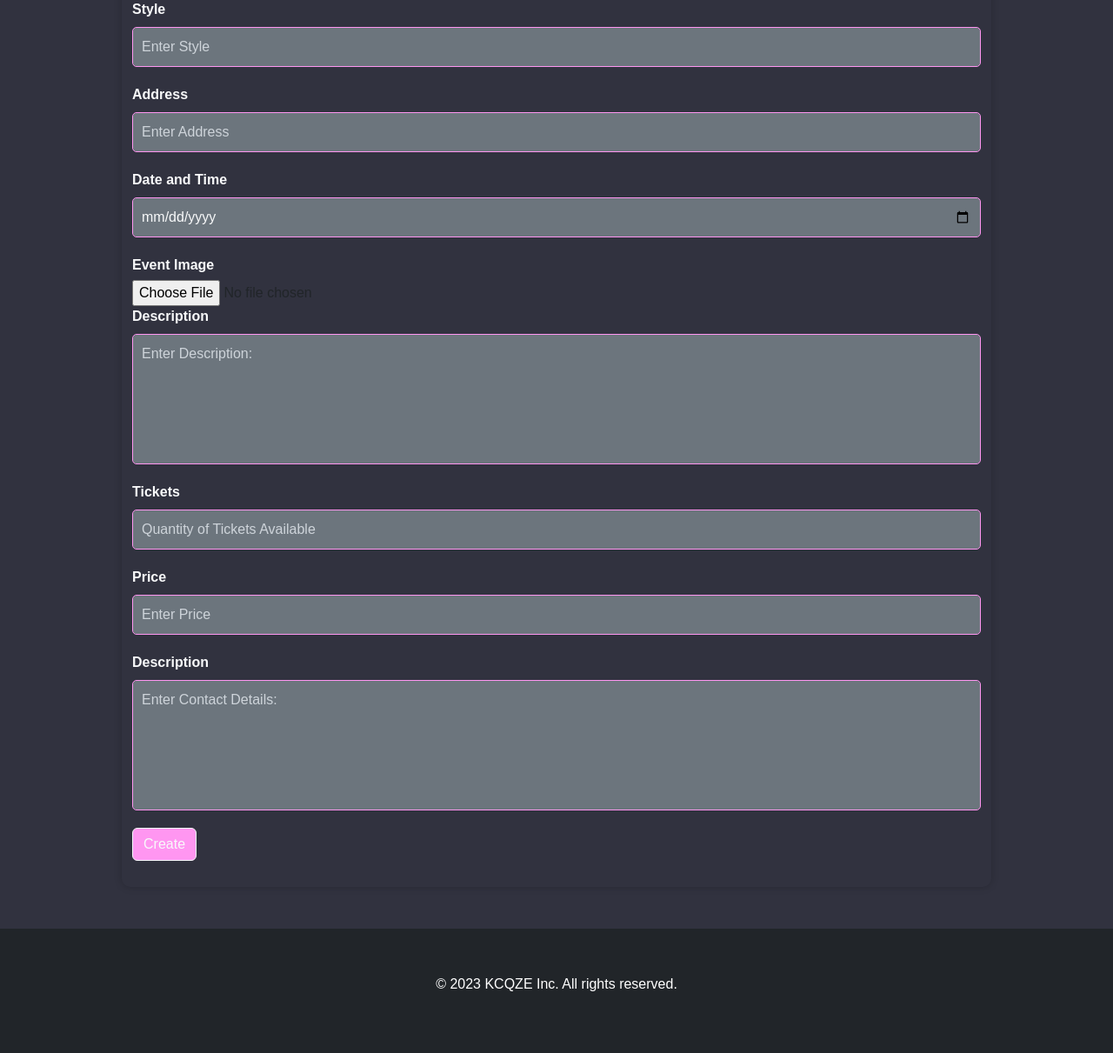
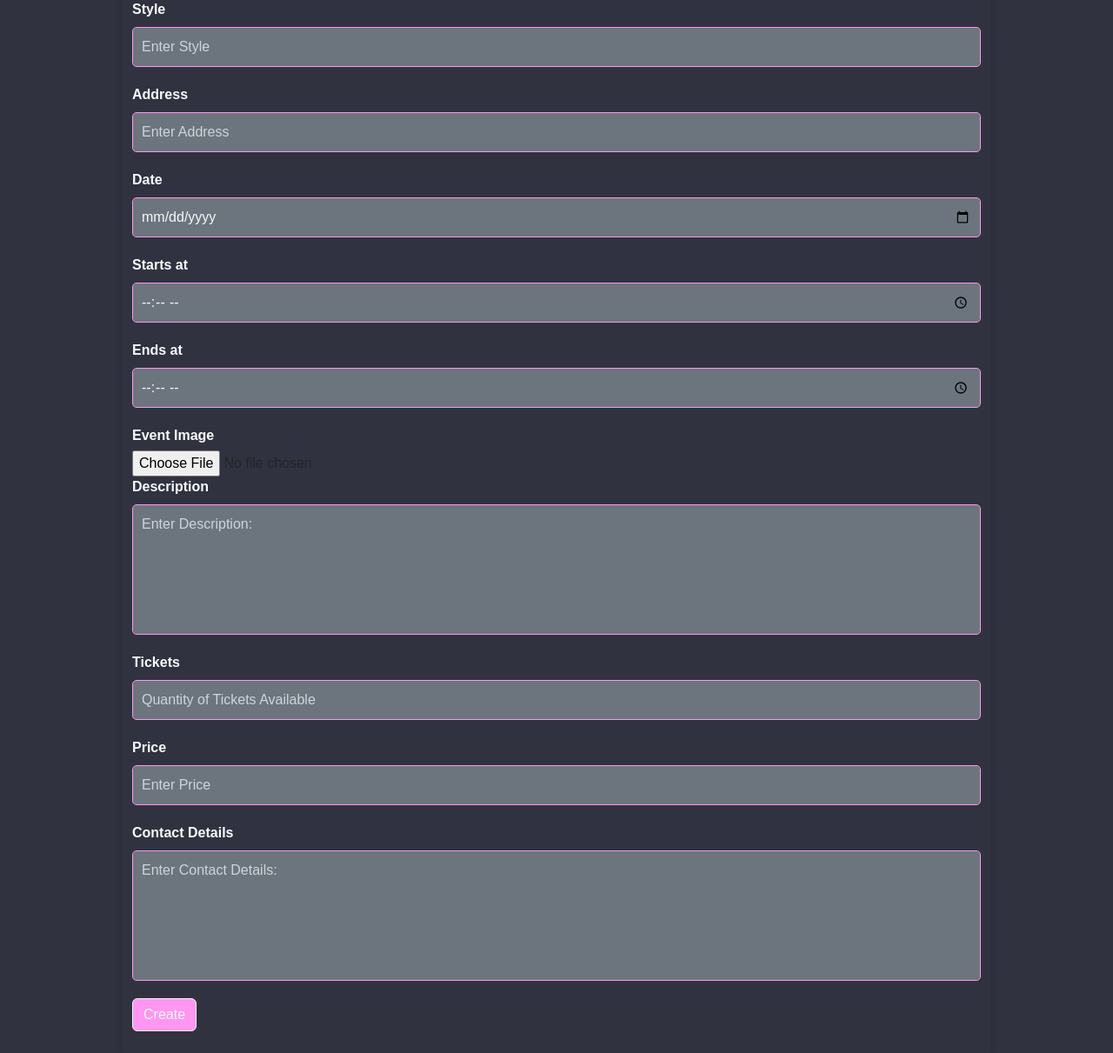
Before and after one commit to ShreyansAmin02/Group_8_Web, a Flask app: page /events/create in a window 1280 px wide. Shown: the part 439-1650 px from the top of the page at 87% size. Run offline with Flask 3, Linux system fonts and the light colour scheme; some libraries are stand-ins or nearby versions.

Commit message:
Event Details and Create completed

```diff
--- a/projectfile/website/events.py
+++ b/projectfile/website/events.py
@@ -29,7 +29,7 @@ def create():
     eventForm = EventForm()
     if eventForm.validate_on_submit():
         db_file_path = check_upload_file(eventForm)
-        event = Event(eventTitle=eventForm.title.data, style=eventForm.style.data, artistName=eventForm.artistName.data, address=eventForm.address.data, date_time=eventForm.dateTime.data, image=db_file_path,
+        event = Event(eventTitle=eventForm.title.data, style=eventForm.style.data, artistName=eventForm.artistName.data, address=eventForm.address.data, date=eventForm.date.data, image=db_file_path, startTime=eventForm.startTime.data, endTime=eventForm.endTime.data,
                       description=eventForm.description.data, tickets=eventForm.tickets.data,
                       price=eventForm.price.data, contactDetails=eventForm.contactDetails.data)
         db.session.add(event)
--- a/projectfile/website/forms.py
+++ b/projectfile/website/forms.py
@@ -1,6 +1,6 @@
 from flask_wtf import FlaskForm
 from flask_wtf.file import FileRequired, FileField, FileAllowed
-from wtforms.fields import TextAreaField, SubmitField, StringField, PasswordField, DateField, IntegerField
+from wtforms.fields import TextAreaField, SubmitField, StringField, TimeField, PasswordField, DateField, IntegerField
 from wtforms.validators import InputRequired, Length, Email, EqualTo
 
 ALLOWED_FILE = {'PNG', 'JPG', 'png', 'jpg'}
@@ -17,7 +17,9 @@ class EventForm(FlaskForm):
         min=3, max=30)], render_kw={"placeholder": "Enter Style"})
     address = StringField('Address', validators=[InputRequired(), Length(
         min=3)], render_kw={"placeholder": "Enter Address"})
-    dateTime = DateField('Date and Time', validators=[InputRequired()])
+    date = DateField('Date', validators=[InputRequired()])
+    startTime = TimeField('Starts at', validators=[InputRequired()])
+    endTime = TimeField('Ends at', validators=[InputRequired()])
     image = FileField('Event Image',
                       validators=[FileRequired(message='Image cannot be empty'),
                                   FileAllowed(
@@ -29,7 +31,7 @@ class EventForm(FlaskForm):
         "placeholder": "Quantity of Tickets Available"})
     price = IntegerField('Price', validators=[InputRequired()], render_kw={
                          "placeholder": "Enter Price"})
-    contactDetails = TextAreaField('Description',
+    contactDetails = TextAreaField('Contact Details',
                                    validators=[InputRequired(), Length(min=3, max=100)], render_kw={"placeholder": "Enter Contact Details:  "})
     submit = SubmitField("Create")
 
--- a/projectfile/website/models.py
+++ b/projectfile/website/models.py
@@ -23,7 +23,9 @@ class Event(db.Model):
     artistName = db.Column(db.String(80))
     style = db.Column(db.String(80))
     address = db.Column(db.String(80))
-    date_time = db.Column(db.DateTime)
+    date = db.Column(db.DateTime)
+    startTime = db.Column(db.Time)
+    endTime = db.Column(db.Time)
     image = db.Column(db.String(400))
     description = db.Column(db.String(400))
     tickets = db.Column(db.Integer)
--- a/projectfile/website/templates/index.html
+++ b/projectfile/website/templates/index.html
@@ -1,6 +1,7 @@
 {% extends 'base.html' %}
 
 {% block content %}
+  <main>
     <!-- ABOUT SECTION -->
     <section id="about" class="about-section h-100 bg-dark-subtle">
       <div class="about-section-container text-start">
@@ -226,4 +227,5 @@
         </form>
       </div>
     </section>
+  </main>
 {% endblock %}
```
Also changed, not shown: projectfile/website/templates/events/details.html (+6 -13 lines), projectfile/instance/eventDatabase.sqlite, projectfile/website/static/image/Taj_Mahal_in_March_2004.jpg (added). Lines whose indentation alone changed are shown as unchanged.
